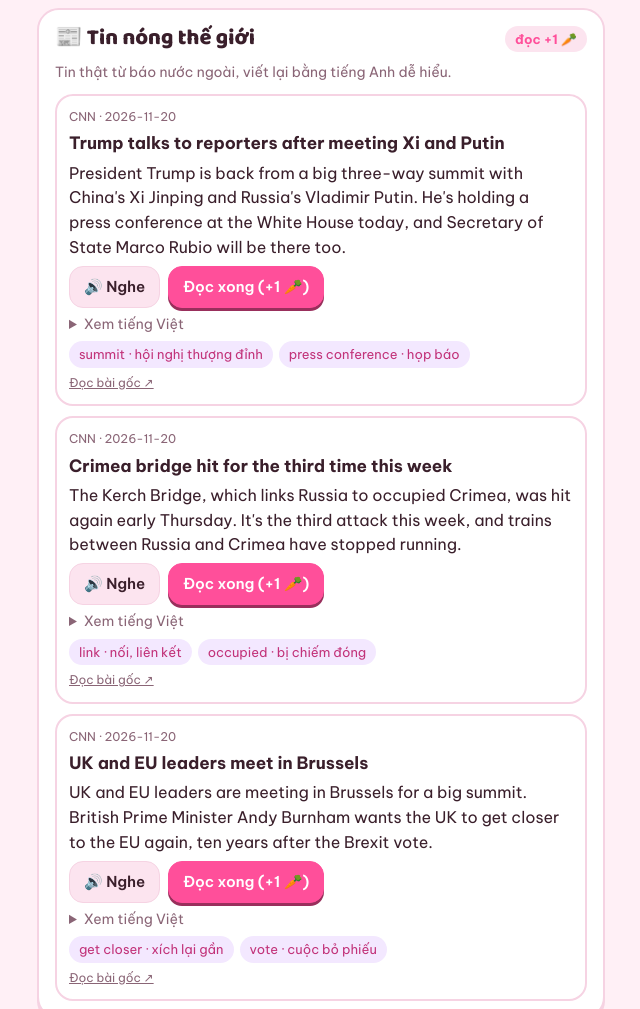
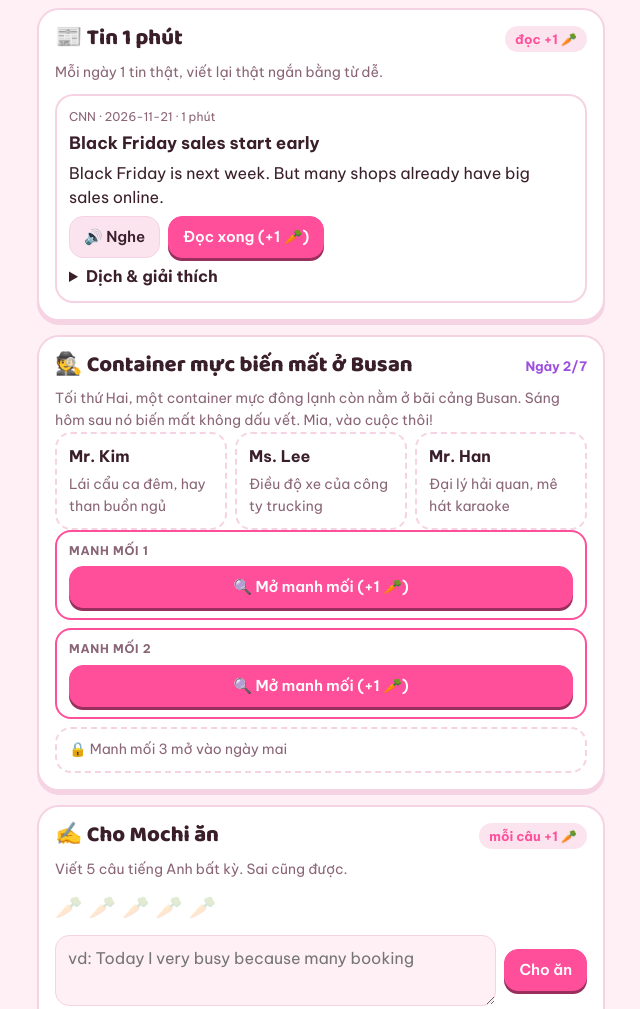
Before and after one commit to Mia-Nguyen29/so-hoc-mia, a plain HTML site: page index.html in a window 1280 px wide. Shown: the part 1937-2946 px from the top of the page, without its empty margins (319-959 px from the left). Drawn offline with Linux system fonts and the light colour scheme.

Commit message:
Tin 1 phút: ngắn, dễ, có dịch và giải thích

```diff
--- a/index.html
+++ b/index.html
@@ -199,8 +199,8 @@ input{font:inherit}
   </section>
 
   <section class="card" aria-labelledby="nwH">
-    <div class="card-h"><h2 id="nwH">📰 Tin nóng thế giới</h2><span class="reward">đọc +1 🥕</span></div>
-    <p class="muted">Tin thật từ báo nước ngoài, viết lại bằng tiếng Anh dễ hiểu.</p>
+    <div class="card-h"><h2 id="nwH">📰 Tin 1 phút</h2><span class="reward">đọc +1 🥕</span></div>
+    <p class="muted">Mỗi ngày 1 tin thật, viết lại thật ngắn bằng từ dễ.</p>
     <div class="news" id="news"><p class="muted">Đang lấy tin…</p></div>
   </section>
 
@@ -437,14 +437,15 @@ function renderHot(){const h=todayHot();if(!h)return;const p=pos();
   $("#movie").innerHTML=x}
 
 /* ---------- news ---------- */
-function renderNews(){const list=NEWS.slice().sort((a,b)=>(b.date||"").localeCompare(a.date||"")||(a.order||0)-(b.order||0)).slice(0,3);
+function renderNews(){const list=NEWS.slice().sort((a,b)=>(b.date||"").localeCompare(a.date||"")||(a.order||0)-(b.order||0)).slice(0,1);
   if(!list.length){$("#news").innerHTML=`<p class="muted">Chưa có tin mới.</p>`;return}
   $("#news").innerHTML=list.map(n=>{const read=L("news",l=>l.nid===n.id).length>0;
-    return `<div class="nw${read?" read":""}"><span class="src">${esc(n.source)} · ${esc(n.date)}</span><h3>${esc(n.title)}</h3><div class="en">${esc(n.en)}</div>
+    return `<div class="nw${read?" read":""}"><span class="src">${esc(n.source)} · ${esc(n.date)} · 1 phút</span><h3>${esc(n.title)}</h3><div class="en">${esc(n.en)}</div>
     <div class="row"><button data-say="${esc(n.title+". "+n.en)}" data-rate=".9">🔊 Nghe</button>${read?`<span class="ok">Đã đọc ✓</span>`:`<button class="go" data-news="${esc(n.id)}">Đọc xong (+1 🥕)</button>`}</div>
-    <details><summary class="muted">Xem tiếng Việt</summary><div class="vi">${esc(n.vi)}</div></details>
-    <div class="words">${(n.words||[]).map(w=>`<a href="${cambridge(w.w)}" target="_blank" rel="noopener">${esc(w.w)} · ${esc(w.vi)}</a>`).join("")}</div>
-    <a class="src" href="${esc(n.url)}" target="_blank" rel="noopener">Đọc bài gốc ↗</a></div>`}).join("")}
+    <details><summary><b>Dịch &amp; giải thích</b></summary><div class="vi" style="margin-top:6px">🇻🇳 ${esc(n.vi)}</div>
+    <ul style="margin:6px 0 0;padding-left:18px;display:grid;gap:4px">${(n.words||[]).map(w=>`<li><a href="${cambridge(w.w)}" target="_blank" rel="noopener"><b>${esc(w.w)}</b></a> = ${esc(w.vi)}${w.note?`<span class="vi"> · ${esc(w.note)}</span>`:""}</li>`).join("")}</ul>
+    ${n.tip?`<p class="vi" style="margin:6px 0 0">💡 ${esc(n.tip)}</p>`:""}
+    <a class="src" href="${esc(n.url)}" target="_blank" rel="noopener">Bài gốc trên ${esc(n.source)} ↗</a></details></div>`}).join("")}
 
 /* ---------- case ---------- */
 function renderCase(){const c=curCase();
--- a/news.json
+++ b/news.json
@@ -1,5 +1,4 @@
 [
-{"id":"n20261120a","date":"2026-11-20","order":1,"source":"CNN","title":"Trump talks to reporters after meeting Xi and Putin","en":"President Trump is back from a big three-way summit with China's Xi Jinping and Russia's Vladimir Putin. He's holding a press conference at the White House today, and Secretary of State Marco Rubio will be there too.","vi":"Tổng thống Trump vừa trở về sau hội nghị ba bên với Chủ tịch Trung Quốc Tập Cận Bình và Tổng thống Nga Putin. Hôm nay ông họp báo tại Nhà Trắng, có cả Ngoại trưởng Marco Rubio.","words":[{"w":"summit","vi":"hội nghị thượng đỉnh"},{"w":"press conference","vi":"họp báo"}],"url":"https://edition.cnn.com/2026/11/20/politics/live-news/trump-white-house-press-conference"},
-{"id":"n20261120b","date":"2026-11-20","order":2,"source":"CNN","title":"Crimea bridge hit for the third time this week","en":"The Kerch Bridge, which links Russia to occupied Crimea, was hit again early Thursday. It's the third attack this week, and trains between Russia and Crimea have stopped running.","vi":"Cầu Kerch nối Nga với bán đảo Crimea bị chiếm đóng lại bị tấn công sáng sớm thứ Năm. Đây là lần thứ ba trong tuần, và tàu hỏa giữa Nga và Crimea đã ngừng chạy.","words":[{"w":"link","vi":"nối, liên kết"},{"w":"occupied","vi":"bị chiếm đóng"}],"url":"https://www.cnn.com/2026/11/18/europe/crimea-russia-bridge-ukraine-kerch-latam-intl"},
-{"id":"n20261120c","date":"2026-11-20","order":3,"source":"CNN","title":"UK and EU leaders meet in Brussels","en":"UK and EU leaders are meeting in Brussels for a big summit. British Prime Minister Andy Burnham wants the UK to get closer to the EU again, ten years after the Brexit vote.","vi":"Lãnh đạo Anh và EU đang họp thượng đỉnh tại Brussels. Thủ tướng Anh Andy Burnham muốn Anh xích lại gần EU, mười năm sau cuộc bỏ phiếu Brexit.","words":[{"w":"get closer","vi":"xích lại gần"},{"w":"vote","vi":"cuộc bỏ phiếu"}],"url":"https://www.cnn.com/world/europe"}
+{"id":"n20261121","date":"2026-11-21","order":1,"source":"CNN","title":"Black Friday sales start early","en":"Black Friday is next week. But many shops already have big sales online.","vi":"Tuần sau là Black Friday. Nhưng nhiều cửa hàng đã giảm giá mạnh trên mạng rồi.","words":[{"w":"sale","vi":"đợt giảm giá","note":"\"big sales\" = giảm giá mạnh"},{"w":"already","vi":"đã… rồi","note":"đứng trước động từ: already have"},{"w":"online","vi":"trên mạng"}],"tip":"Black Friday là thứ Sáu ngay sau Lễ Tạ ơn ở Mỹ, ngày mua sắm giảm giá lớn nhất năm.","url":"https://cnn.com/cnn-underscored/deals/best-black-friday-deals-2026-11-21"},
+{"id":"n20261120","date":"2026-11-20","order":1,"source":"CNN","title":"The FBI was hacked again","en":"Hackers got into the FBI's crime database. This is not the first time.","vi":"Tin tặc đã xâm nhập vào kho dữ liệu tội phạm của FBI. Đây không phải lần đầu.","words":[{"w":"hack","vi":"xâm nhập máy tính trái phép","note":"was hacked = bị xâm nhập"},{"w":"get into","vi":"vào được, lọt vào","note":"quá khứ: got into"},{"w":"database","vi":"kho dữ liệu"}],"tip":"FBI là Cục Điều tra Liên bang Mỹ. \"again\" = lại lần nữa.","url":"https://cnn.com/2026/11/20/politics/fbi-hacked-again-target-crime-database"}
 ]
```
Also changed, not shown: 3 other files.
